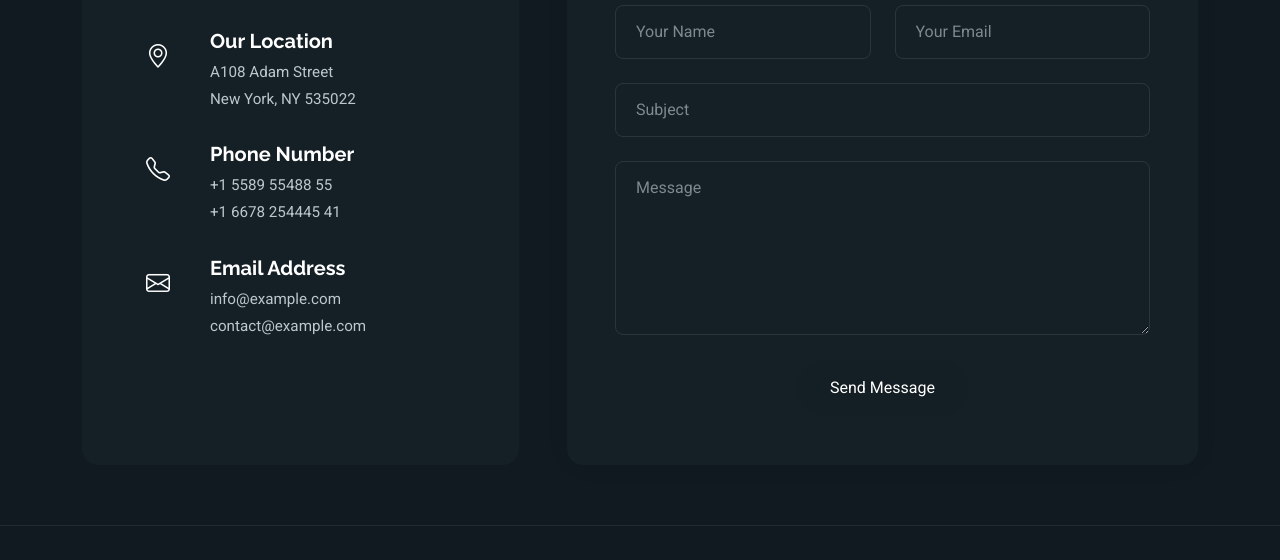
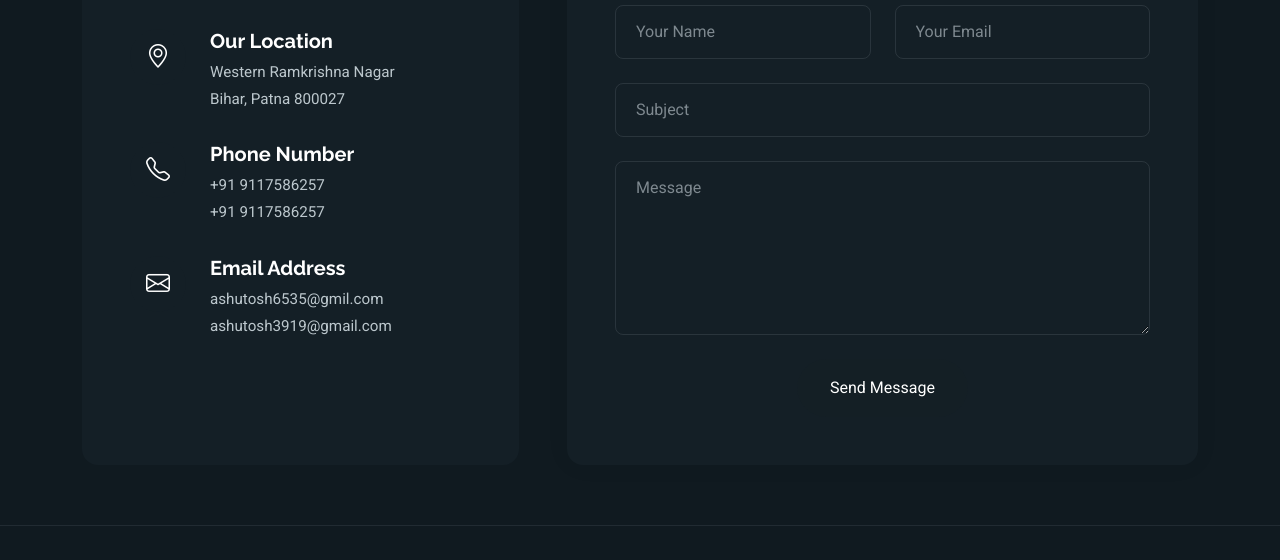
Before and after one commit to ashutosh01211/MY-PORTFOLIO-WEB2, a plain HTML site: page contact.html in a window 1280 px wide. Shown: the part 537-1097 px from the top of the page. Drawn offline with Linux system fonts and the light colour scheme.

Commit message:
changes done in contact.html and index.html

```diff
--- a/contact.html
+++ b/contact.html
@@ -93,8 +93,8 @@
                 </div>
                 <div class="content">
                   <h4>Our Location</h4>
-                  <p>A108 Adam Street</p>
-                  <p>New York, NY 535022</p>
+                  <p>Western Ramkrishna Nagar</p>
+                  <p>Bihar, Patna 800027</p>
                 </div>
               </div>
 
@@ -104,8 +104,8 @@
                 </div>
                 <div class="content">
                   <h4>Phone Number</h4>
-                  <p>+1 5589 55488 55</p>
-                  <p>+1 6678 254445 41</p>
+                  <p>+91 9117586257</p>
+                  <p>+91 9117586257</p>
                 </div>
               </div>
 
@@ -115,8 +115,8 @@
                 </div>
                 <div class="content">
                   <h4>Email Address</h4>
-                  <p>info@example.com</p>
-                  <p>contact@example.com</p>
+                  <p>ashutosh6535@gmil.com</p>
+                  <p>ashutosh3919@gmail.com</p>
                 </div>
               </div>
             </div>
```
Also changed, not shown: index.html (+4 -4 lines).
